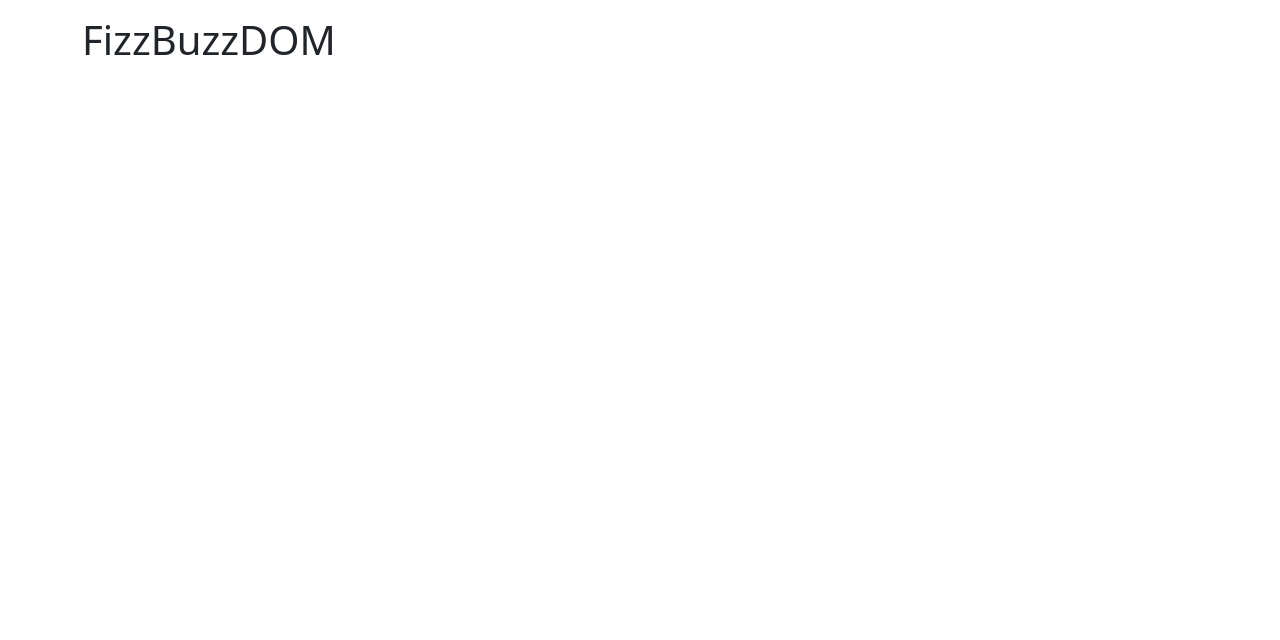
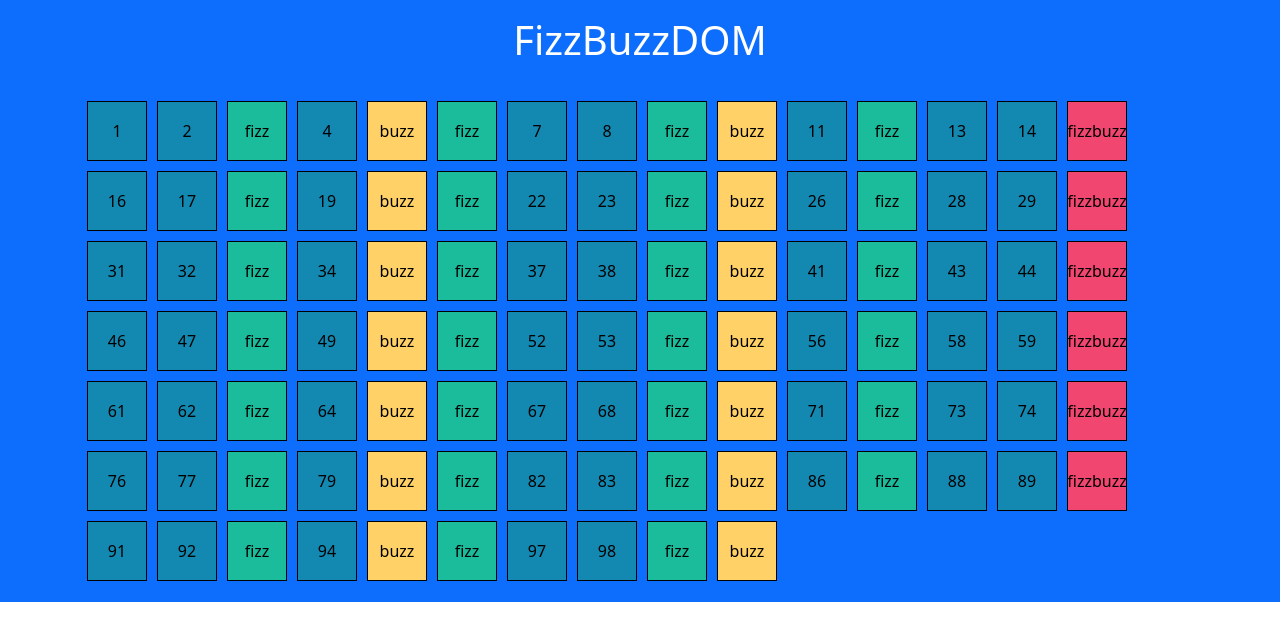
Before and after one commit to luigidibella/js-fizzbuzz, a plain HTML site: page index.html in a window 1280 px wide. Drawn offline with nearby package versions, Linux system fonts and the light colour scheme.

Commit message:
[add] bonus 1 e bonus 2

```diff
--- a/css/style.css
+++ b/css/style.css
@@ -0,0 +1,23 @@
+.box{
+  width: 60px;
+  height: 60px;
+  display: flex;
+  justify-content: center;
+  align-items: center;
+  background-color: #1389b2;
+  border: 1px solid black;
+  margin: 5px;
+  color: black;
+}
+
+.box.fizzbuzz{
+  background-color: #f0466f;
+}
+
+.box.buzz{
+  background-color: #ffd166;
+}
+
+.box.fizz{
+  background-color: #1abc9c;
+}
--- a/index.html
+++ b/index.html
@@ -4,12 +4,16 @@
   <meta charset="UTF-8">
   <meta name="viewport" content="width=device-width, initial-scale=1.0">
   <link rel='stylesheet' href='https://cdnjs.cloudflare.com/ajax/libs/bootstrap/5.3.3/css/bootstrap.min.css' integrity='sha512-jnSuA4Ss2PkkikSOLtYs8BlYIeeIK1h99ty4YfvRPAlzr377vr3CXDb7sb7eEEBYjDtcYj+AjBH3FLv5uSJuXg==' crossorigin='anonymous'/>
+  <link rel="stylesheet" href="css/style.css">
   <title>FizzBuzz</title>
 </head>
 <body>
-  <div class="container my-3">
-    <h1>FizzBuzzDOM</h1>
+  <div class="container-fluid d-flex flex-column justify-content-center align-items-center bg-primary">
+    <h1 class="my-3 text-white">FizzBuzzDOM</h1>
 
+    <div id="container-inner" class="container my-3 d-flex flex-wrap">
+      <!-- <div class="box">X</div> -->
+    </div>
   </div>
 
   <script src="js/script.js"></script>
--- a/js/script.js
+++ b/js/script.js
@@ -1,11 +1,25 @@
+const containerInner = document.getElementById('container-inner');
 for(let i = 1; i <= 100; i++){
+  const box = document.createElement('div');
+  box.className = 'box';
+  box.innerHTML = i;
   if(i % 15 === 0){
+    containerInner.append(box);
+    box.classList.add('fizzbuzz')
+    box.innerHTML = ('fizzbuzz');
     console.log("FizzBuzz");
   }else if(i % 5 === 0){
-    console.log("Buzz");
+    containerInner.append(box);
+    box.classList.add('buzz')
+    box.innerHTML = 'buzz';
+    console.log('Buzz');
   }else if(i % 3 === 0){
-    console.log("Fizz");
+    containerInner.append(box);
+    box.classList.add('fizz')
+    box.innerHTML = 'fizz';
+    console.log('Fizz');
   }else{
     console.log(i);
+    containerInner.append(box);
   }
 }
```
